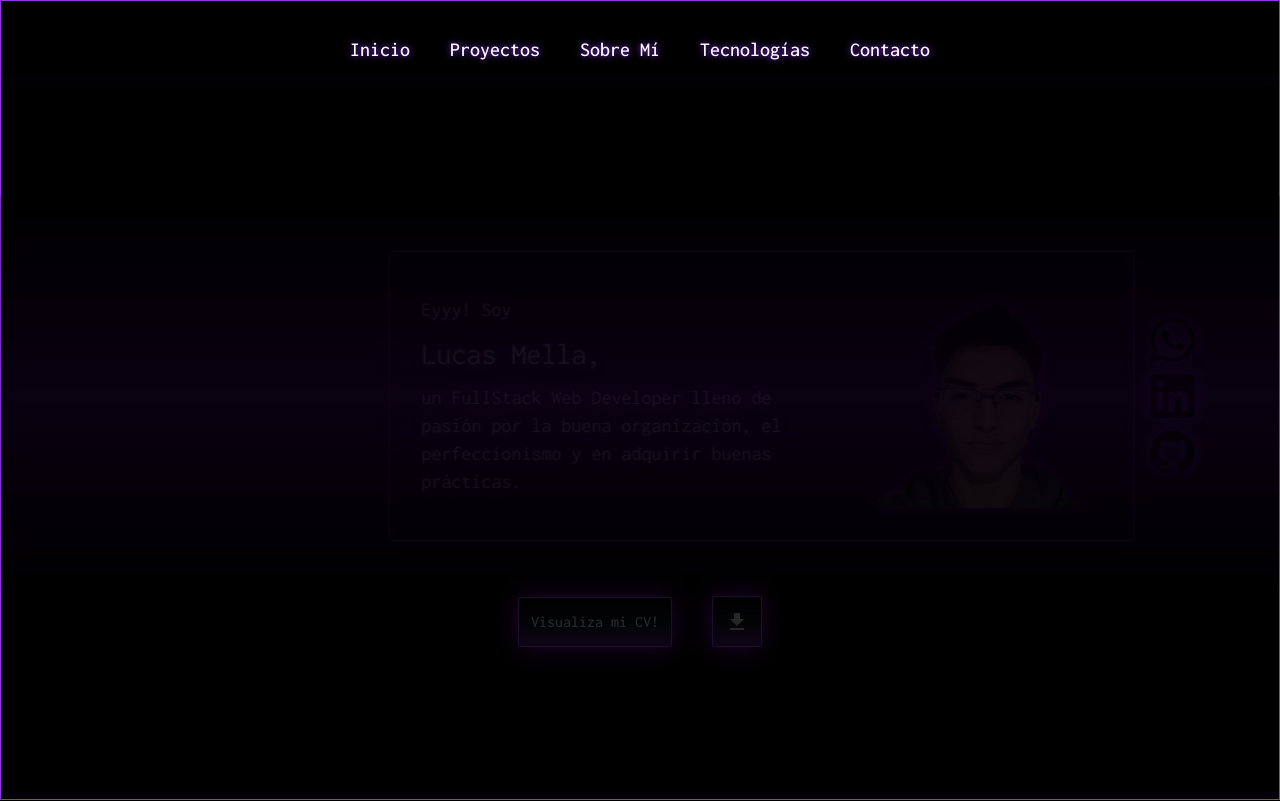
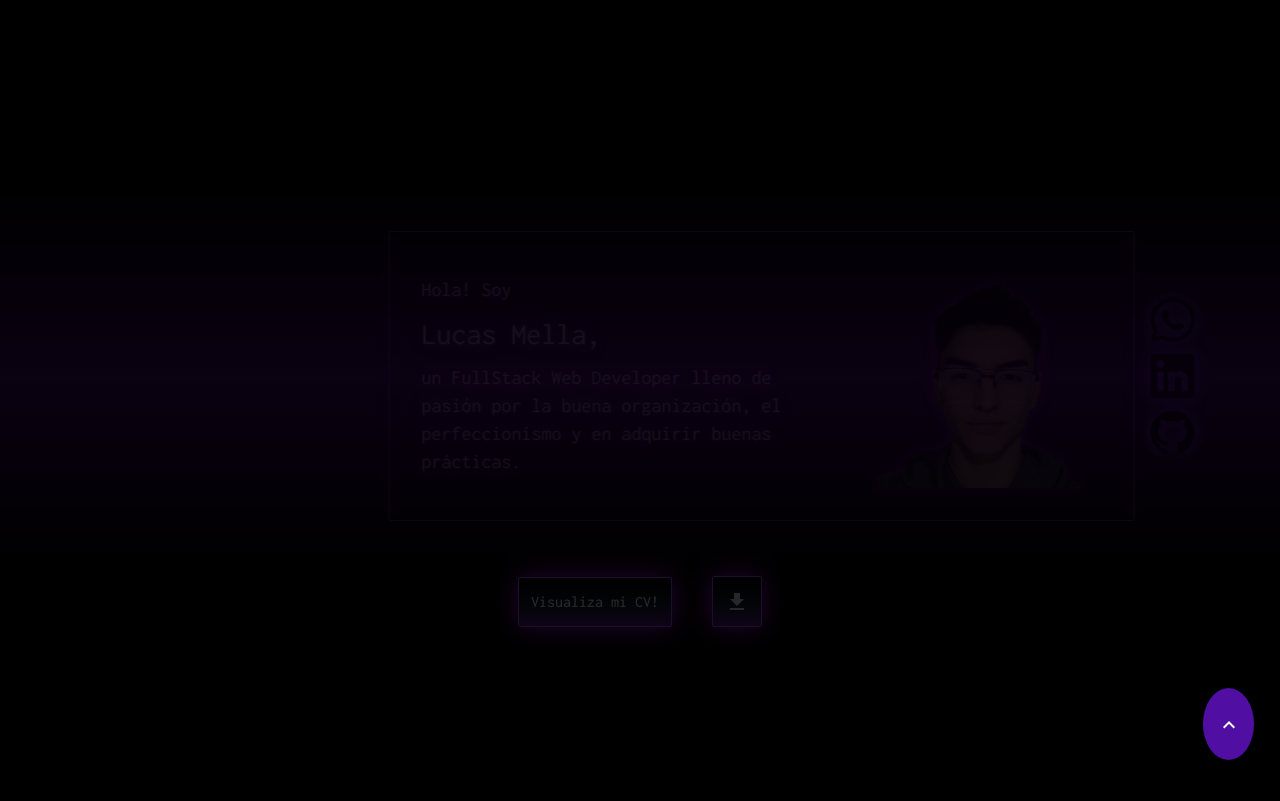
Before and after one commit to LMellaVillanueva/Portafolio, a React (Vite) app: page / in a window 1280 px wide. Shown: the top 801 px of the page. Built offline with nearby package versions, Linux system fonts and the light colour scheme; a web font is replaced by a local one.

Commit message:
animaciones pocas

```diff
--- a/src/App.css
+++ b/src/App.css
@@ -34,7 +34,7 @@
   animation: hide 200ms ease-in-out forwards;
 }
 
-.menu{
+.menu {
   display: none;
 }
 
@@ -50,14 +50,36 @@
   }
 }
 
-@keyframes hide {
+@keyframes navBar {
   from {
-    opacity: 1;
+    opacity: 0;
+    transform: translateY(5rem);
   }
 
   to {
-    opacity: 0;
+    opacity: 1;
+    transform: translateY(0);
   }
+}
+
+.inicio {
+  animation: navBar 700ms ease;
+}
+
+.proyectos {
+  animation: navBar 1100ms ease;
+}
+
+.about {
+  animation: navBar 1500ms ease;
+}
+
+.tech {
+  animation: navBar 1900ms ease;
+}
+
+.contact {
+  animation: navBar 2100ms ease;
 }
 
 .shadow {
--- a/src/App.jsx
+++ b/src/App.jsx
@@ -15,7 +15,7 @@ function App() {
   useEffect(() => {
     setTimeout(() => {
       setTime(true);
-    }, 5000);
+    }, 5500);
   }, []);
 
   useEffect(() => {
@@ -55,11 +55,11 @@ function App() {
           <>
             <nav id='navBar' className={`relative -mb-10 z-20 top-5 w-full text-white flex justify-center font-sans text-xl shadow`}>
               <div className='flex space-x-10 p-4'>
-                <a href="#landing" onClick={(event) => handleNavigation(event, 'landing')}>Inicio</a>
-                <a href="#proyectos" onClick={(event) => handleNavigation(event, 'proyectos')}>Proyectos</a>
-                <a href="#aboutMe" onClick={(event) => handleNavigation(event, 'aboutMe')}>Sobre Mí</a>
-                <a href="#technologies" onClick={(event) => handleNavigation(event, 'technologies')}>Tecnologías</a>
-                <a href="#contacto" onClick={(event) => handleNavigation(event, 'contacto')}>Contacto</a>
+                <a href="#landing" onClick={(event) => handleNavigation(event, 'landing')} className={` ${time ? 'inicio' : ''}`}>Inicio</a>
+                <a href="#proyectos" onClick={(event) => handleNavigation(event, 'proyectos')} className={` ${time ? 'proyectos' : ''}`}>Proyectos</a>
+                <a href="#aboutMe" onClick={(event) => handleNavigation(event, 'aboutMe')} className={` ${time ? 'about' : ''}`}>Sobre Mí</a>
+                <a href="#technologies" onClick={(event) => handleNavigation(event, 'technologies')} className={` ${time ? 'tech' : ''}`}>Tecnologías</a>
+                <a href="#contacto" onClick={(event) => handleNavigation(event, 'contacto')} className={` ${time ? 'contact' : ''}`}>Contacto</a>
               </div>
             </nav>
             <div id='burguerMenu'>
--- a/src/components/burguerMenu/burguerMenu.module.css
+++ b/src/components/burguerMenu/burguerMenu.module.css
@@ -93,7 +93,7 @@
 .menuContent a {
   filter: drop-shadow(4px 3px 2px rgb(146, 45, 255));
   margin: 1rem;
-  font-size: 2rem;
+  font-size: 1.5rem;
   color: white;
   text-decoration: none;
 }
--- a/src/components/header/Header.jsx
+++ b/src/components/header/Header.jsx
@@ -18,7 +18,7 @@ const [anim, setAnim] = useState(false);
             <div className={`flex flex-col lg:flex-row items-center lg:justify-center gap-7 lg:gap-4 h-fit lg:h-2/4 w-screen mb-8 lg:mb-0 mt-20 lg:mt-44 bg-gradient-to-b from-black via-purple-950 ${styles.allContainer}`}>
                 <div className={`z-10 flex flex-col lg:flex-row p-3 lg:p-8 justify-center items-center lg:gap-20 w-10/12 lg:w-7/12 border rounded-sm border-purple-500 font-sans ${styles.shadowContainer} ${anim ? styles.anim : ''} ${anim ? styles.border : ''}`}>
                     <div className={`flex flex-col lg:text-start ${styles.text}`}>
-                        <h2 className={`lg:text-xl text-white ${styles.texto}`}>Eyyy! Soy</h2>
+                        <h2 className={`lg:text-xl text-white ${styles.texto}`}>Hola! Soy</h2>
                         <h1 className={`mb-3 mt-3 text-3xl text-white ${styles.texto}`}>Lucas Mella,</h1>
                         <p className={`lg:text-xl text-white ${styles.texto}`}>un FullStack Web Developer lleno de pasión por la buena organización, el perfeccionismo y en adquirir buenas prácticas.</p>
                     </div>
```
